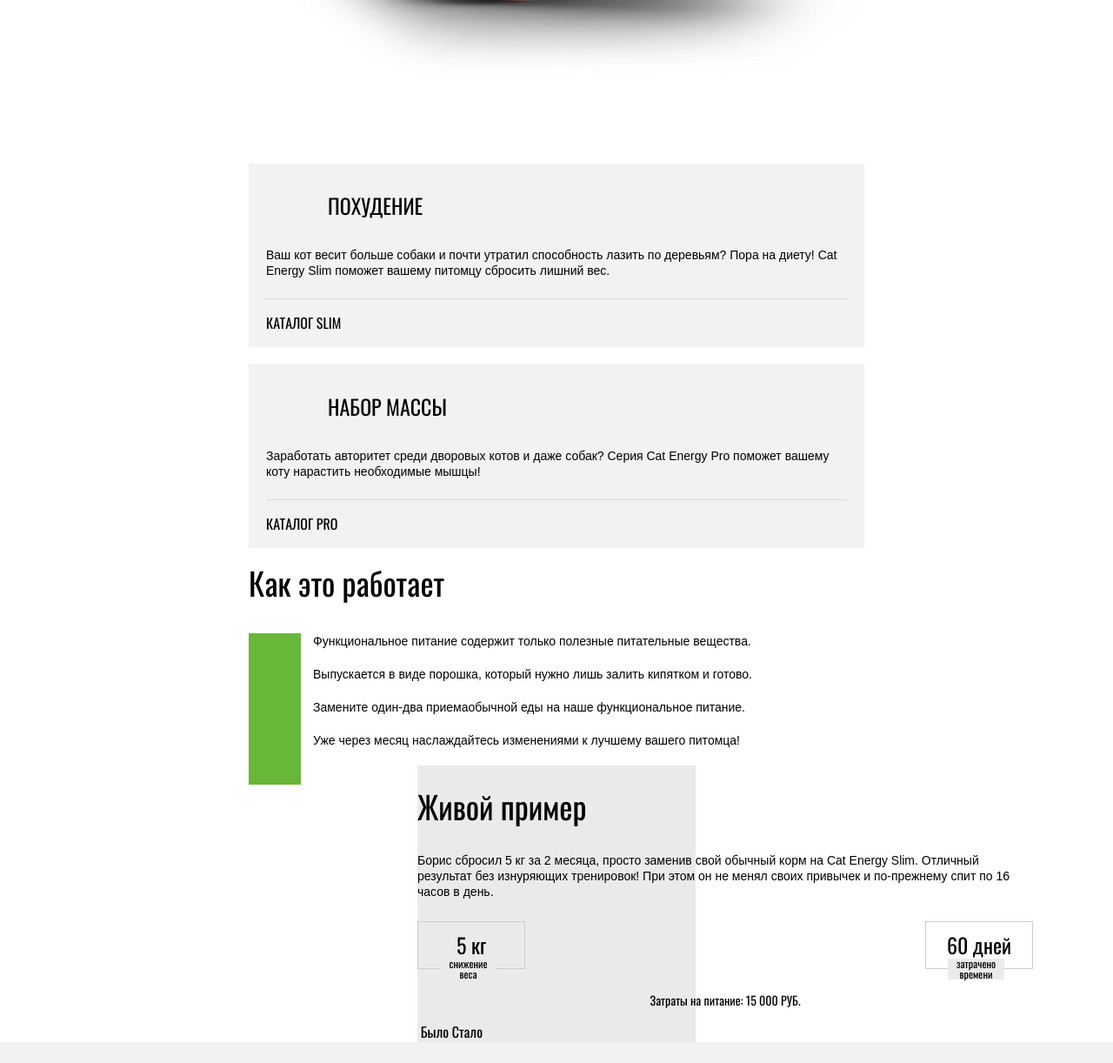
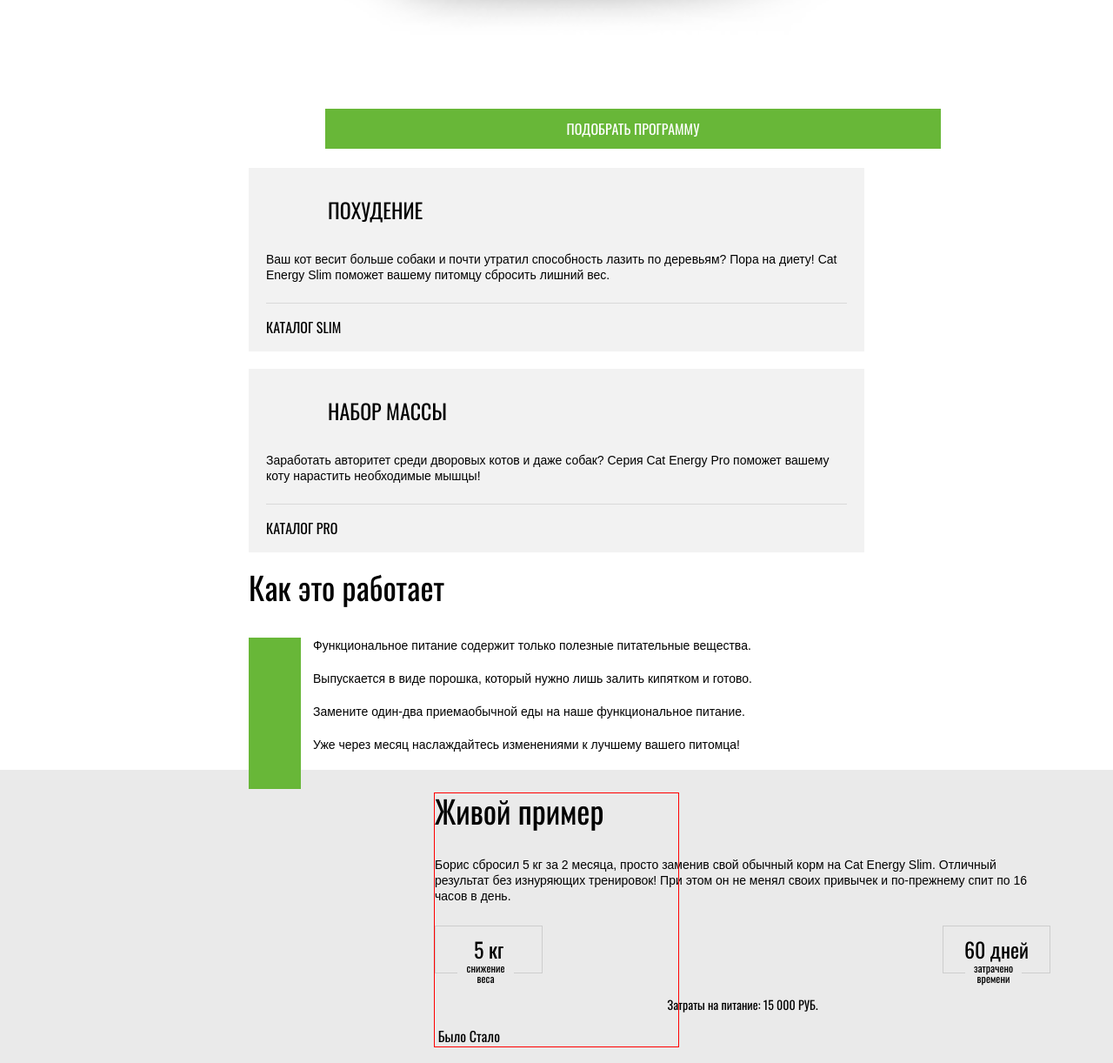
Before and after one commit to orangeBisquit/Cat-Energy, a website: page source/index.html in a window 1280 px wide. Shown: the part 901-2123 px from the top of the page at 87% size. Drawn offline with nearby package versions, Linux system fonts and the light colour scheme; files that its build step writes are made by us from their sources; files whose address does not match are found by name.

Commit message:
index header adaptive

```diff
--- a/source/index.html
+++ b/source/index.html
@@ -36,8 +36,8 @@
   </header>
   <main>
     <section class="promo">
+      <div class="promo__inner">
         <div class="container">
-        <div class="promo__inner">
           <h1 class="promo__title">Функциональное
             питание для котов</h1>
           <p class="promo__slogan">Занялся собой? Займись котом!</p>
@@ -87,6 +87,7 @@
       </div>
     </section>
     <section class="example">
+      <div class="example__inner">
         <div class="container">
           <h2 class="example__title title">Живой пример</h2>
           <p class="example__description">Борис сбросил 5 кг за 2 месяца, просто заменив свой обычный корм на Cat Energy
@@ -110,11 +111,12 @@
             <span>Стало</span>
           </div>
         </div>
+      </div>
     </section>
   </main>
   <footer class="footer">
-    <section class="dealers">
-      <div class="dealers__wrapper">
+    <section class="dealers dealers--light">
+      <div class="dealers__inner">
         <h2 class="visually-hidden">Наш Адрес</h2>
         <h3 class="dealers__invite">Приглашаем
           к сотрудничеству дилеров!</h3>
--- a/source/sass/blocks/dealers.scss
+++ b/source/sass/blocks/dealers.scss
@@ -1,11 +1,14 @@
 .dealers {
-  margin: 0 auto;
-  padding-top: 28px;
-  width: 320px;
   background-color: $basic-light;
   &--light {
     background-color: $basic-white;
   }
+}
+.dealers__inner {
+  display: flex;
+  margin: 0 auto;
+  padding: 28px 20px 22px;
+  width: 320px;
 }
 
 .dealers__invite {
@@ -22,9 +25,3 @@
   font-size: 14px;
   line-height: 20px;
 }
-.dealers__wrapper {
-  display: flex;
-  margin: 0 auto;
-  padding-bottom: 22px;
-  width: 280px;
-}
--- a/source/sass/blocks/example.scss
+++ b/source/sass/blocks/example.scss
@@ -1,8 +1,13 @@
 .example {
   padding-top: 27px;
-  width: 320px;
+  padding-bottom: 31px;
+  width: 100vw;
+  background-color: $example-bg;
+}
+.example__inner {
   margin: 0 auto;
-  background-color: $example-bg;
+  width: 280px;
+  outline: 1px solid red; /* DELETE */
 }
 .example__title {
   margin-bottom: 33px;
--- a/source/sass/blocks/page-body.scss
+++ b/source/sass/blocks/page-body.scss
@@ -3,6 +3,8 @@
   grid-template-rows: min-content 1fr min-content;
   margin: 0;
   padding: 0;
+  width: 100vw;
+  overflow-x: hidden;
   font-family: "Oswald", "Arial", sans-serif;
   font-weight: 400;
 }
--- a/source/sass/blocks/promo.scss
+++ b/source/sass/blocks/promo.scss
@@ -1,20 +1,33 @@
 .promo {
-  margin: 0 auto;
-  padding-bottom: 22px;
-  width: 320px;
-  background-image: url("../../img/index-background-mobile@1x.jpg");
-  background-repeat: no-repeat;
+  position: relative;
   color: $basic-white;
+  width: 100vw;
+  &::before {
+    display: block;
+    content: "";
+    position: absolute;
+    top: 0;
+    left: 0;
+    z-index: -1;
+    width: 100%;
+    height: 305px;
+    background-color: #65a93c;
+  }
   @media (min-width: $tablet-width) {
-    width: $tablet-width;
-    background-image: none;
     color: $basic-black;
   }
 }
 .promo__inner {
   display: flex;
   flex-direction: column;
+  margin: 0 auto;
+  padding-bottom: 22px;
+  width: 320px;
+  background-image: url("../../img/index-background-mobile@1x.jpg");
+  background-repeat: no-repeat;
   @media (min-width: $tablet-width) {
+    width: $tablet-width;
+    background-image: none;
     align-items: flex-start;
     padding-left: 88px;
   }
```
Lines whose indentation alone changed are shown as unchanged.
